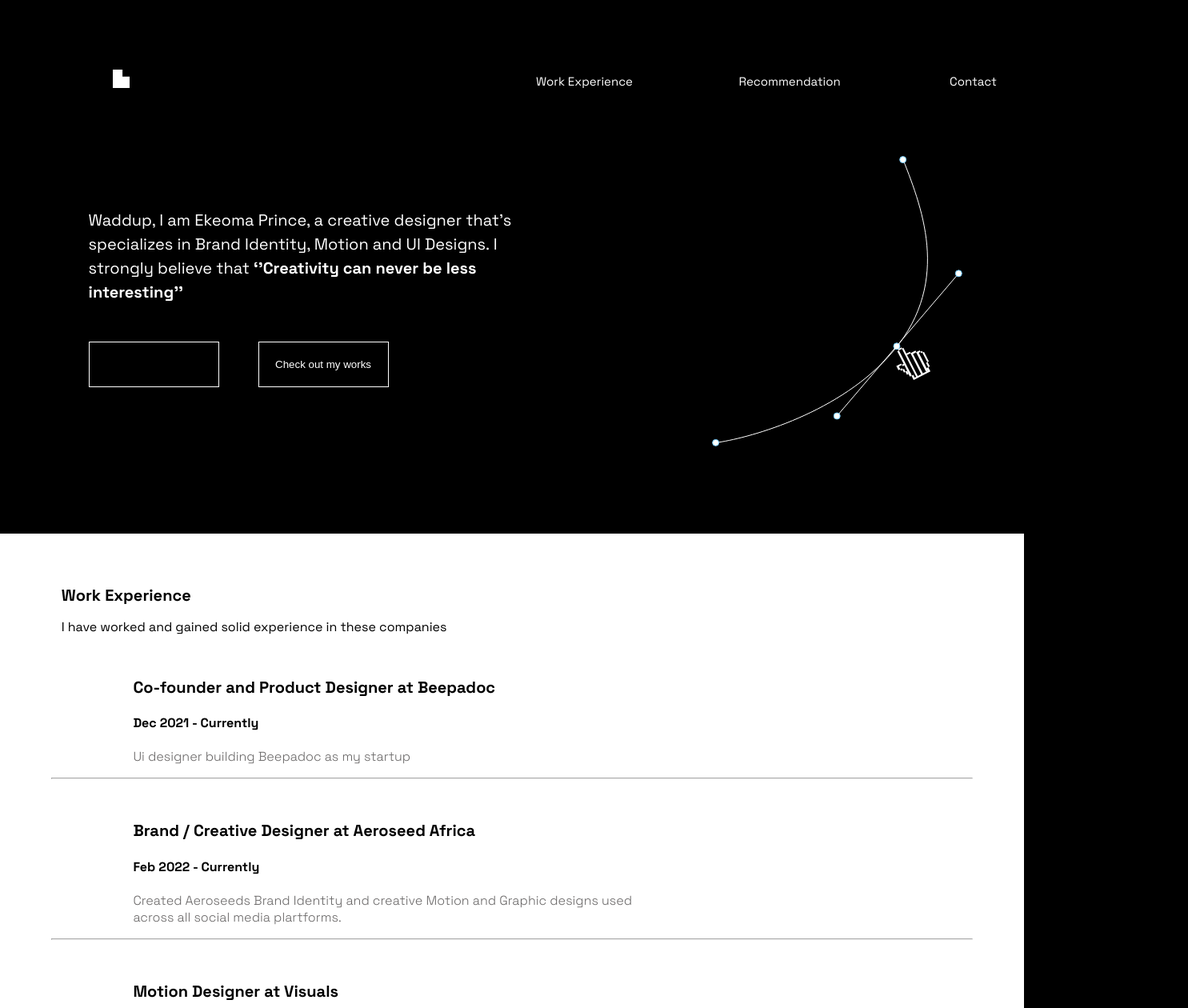
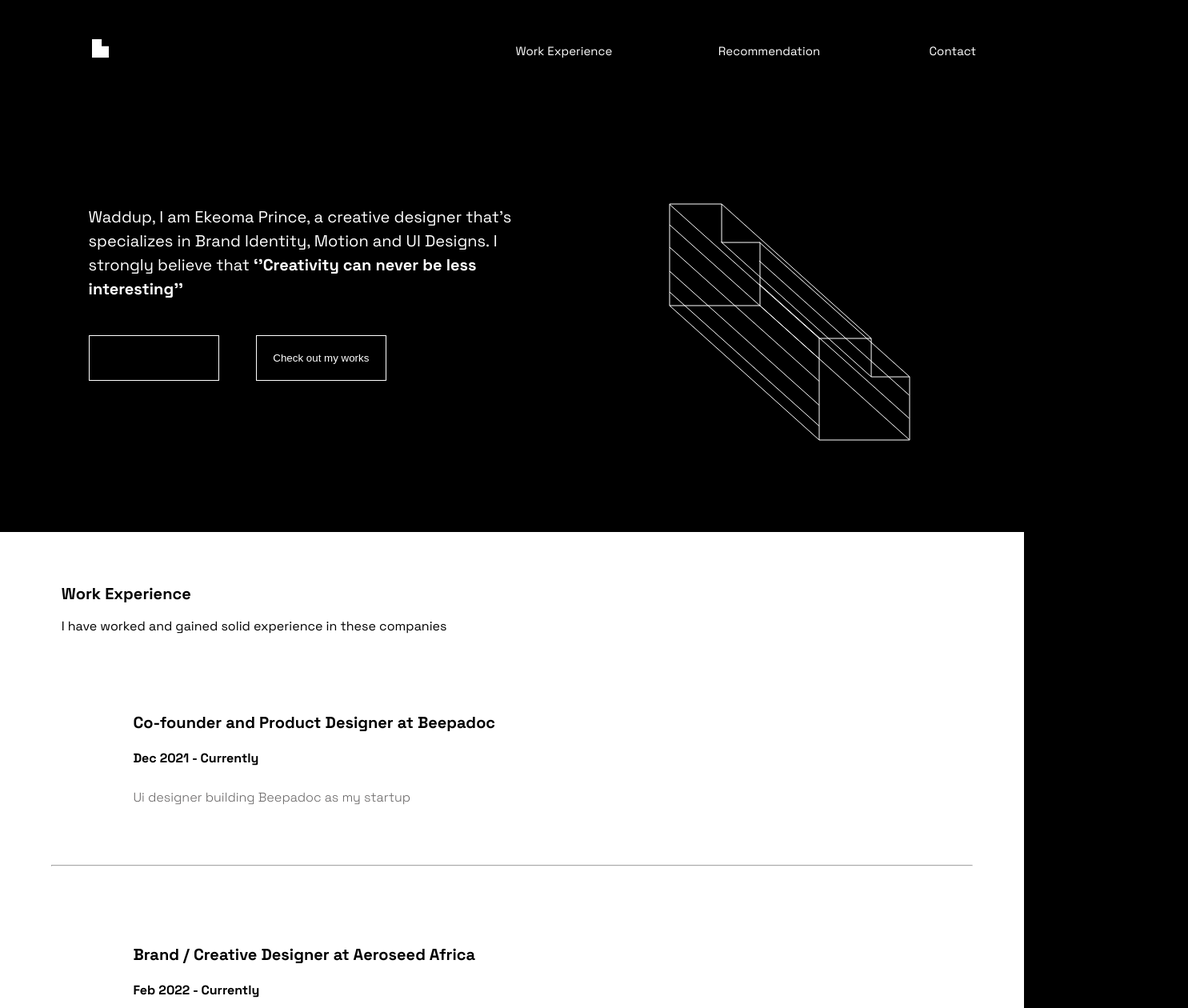
Before and after one commit to consolexyz/clickrr, a React (Create React App) app: page / in a window 1280 px wide. Shown: the top 1260 px of the page at 80% size, 1485 px wide, since content can reach past the window. Built offline with nearby package versions, Linux system fonts and the light colour scheme.

Commit message:
updated the mockup and added a few changes

```diff
--- a/src/components/header/Header.js
+++ b/src/components/header/Header.js
@@ -8,6 +8,7 @@ const Header = () => {
   return (
     <div className='header'>
     <div className='header-container'>
+      <div className='text-container'>
        <div className='text'>
             <p>Waddup, I am Ekeoma Prince, a creative designer that’s specializes in Brand Identity, Motion and UI Designs. I strongly believe that <span className='creativity'> ‘’Creativity can never be less interesting’’</span></p>
         </div>
@@ -17,10 +18,11 @@ const Header = () => {
              Check out my works
             </button>
         </div>
-    </div>
-    <div className='mockup'>
+        </div>
+        <div className='mockup'>
             <Mockup/>
         </div>
+    </div>
     </div>
   )
 }
--- a/src/components/header/header.css
+++ b/src/components/header/header.css
@@ -1,18 +1,19 @@
 .header{
     background-color: black;
-     margin: 2.1% 6%;
-    padding-bottom: 6%;
-    display: flex;
-    justify-content: space-between;
+     margin: 1.5% 6%;
 }
-.header-container{
-color: white;
-margin:0 0 0 3%;
-padding-top: 4%;
+ .header-container{
+   color: white;
+   margin:0 0 0 3%;
+   padding-top: 4%;
+   display: flex;
+   justify-content: center;
+   place-items: center;
+   padding-bottom: 8%;
 }
 
 .text{
-    width: 70%;
+    width: 78%;
     font-size:20px;
     line-height: 30px;
     font-weight:400;
@@ -25,6 +26,7 @@ padding-top: 4%;
     width: 100%;
     margin-top:6%;
     gap: 5%;
+
 }
 
 .btn-grad {
@@ -36,4 +38,9 @@ padding-top: 4%;
        color: white;
        display: block;
        border: solid 1px #fff;
+       cursor: pointer;
 }
+
+.mockup{
+    margin: 9% 6% 0  0;
+}
--- a/src/components/navbar/navbar.css
+++ b/src/components/navbar/navbar.css
@@ -8,7 +8,7 @@ a{
     display: flex;
     justify-content:space-between;
     background-color:black;
-    padding: 4% 5%;
+    padding: 1% 3%;
     width: 100%;
     margin: 2.8% 6% 0 6%;
 }
--- a/src/components/work-experience/work-experience.css
+++ b/src/components/work-experience/work-experience.css
@@ -18,10 +18,12 @@
     width: 100%;
    font-size: 20px;
    margin: 4% 0;
+
 }
 .content{
-    width: 50%;
+    width: 70%;
     margin-left:13%;
+    padding:2% 0 4% 0;
 }
 .content h3{
     font-size: 20px;
@@ -33,6 +35,7 @@
     font-weight: 300;
     color: #676565;
     font-size: 16px;
+    line-height: 35px;
 }
 hr.line{
     border-top: 1px solid  #AAAAAA;
```
Also changed, not shown: src/assets/john3.jpg, src/assets/mockup.svg.
